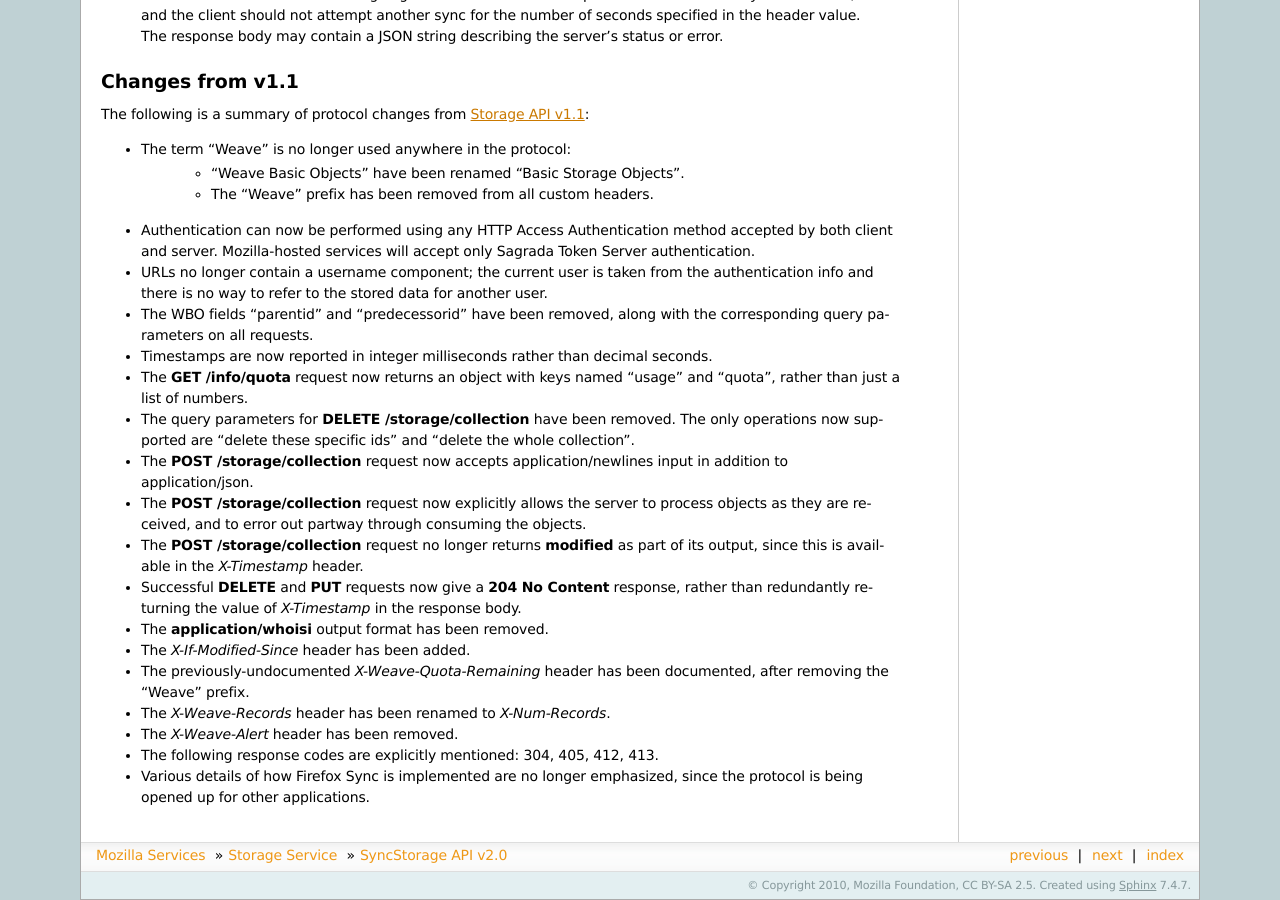
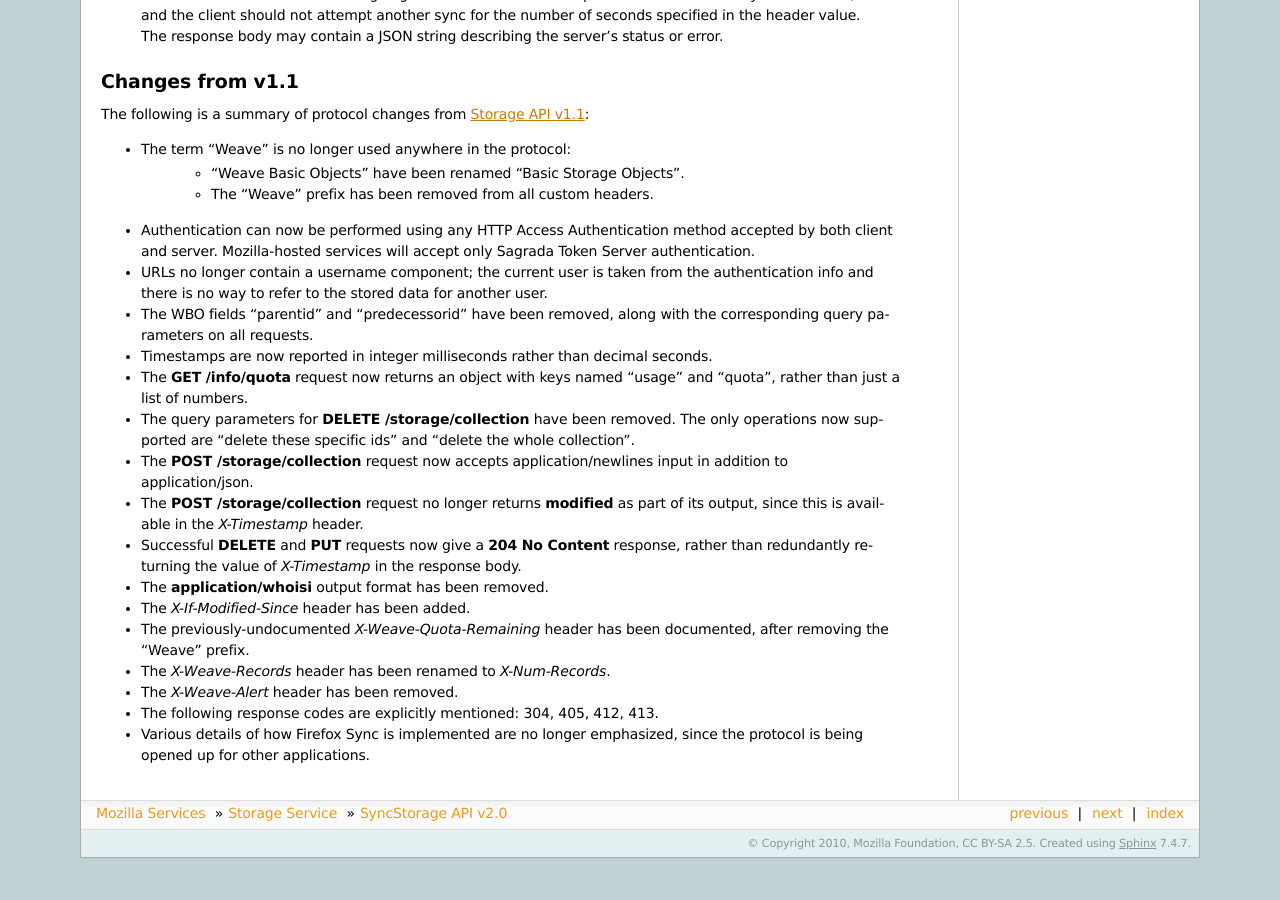
Before and after one commit to mozilla-services/docs, a Sphinx documentation site: the page built from source/storage/apis-2.0.rst, in a window 1280 px wide and 900 px high, scrolled down 6805 px. Built offline with Sphinx 7.4.7, drawn with Linux system fonts in a browser that asks for light colours; after the commit the page ends 7663 px from its top, so only the background shows below that.

Commit message:
Remove no-longer-valid refence to streaming of bulk uploads.

```diff
--- a/source/storage/apis-2.0.rst
+++ b/source/storage/apis-2.0.rst
@@ -513,10 +513,6 @@ The following is a summary of protocol changes from :ref:`server_storage_api_11`
 * The **POST /storage/collection** request now accepts application/newlines
   input in addition to application/json.
 
-* The **POST /storage/collection** request now explicitly allows the server
-  to process objects as they are received, and to error out partway through
-  consuming the objects.
-
 * The **POST /storage/collection** request no longer returns **modified** as
   part of its output, since this is available in the *X-Timestamp* header.
 
```
